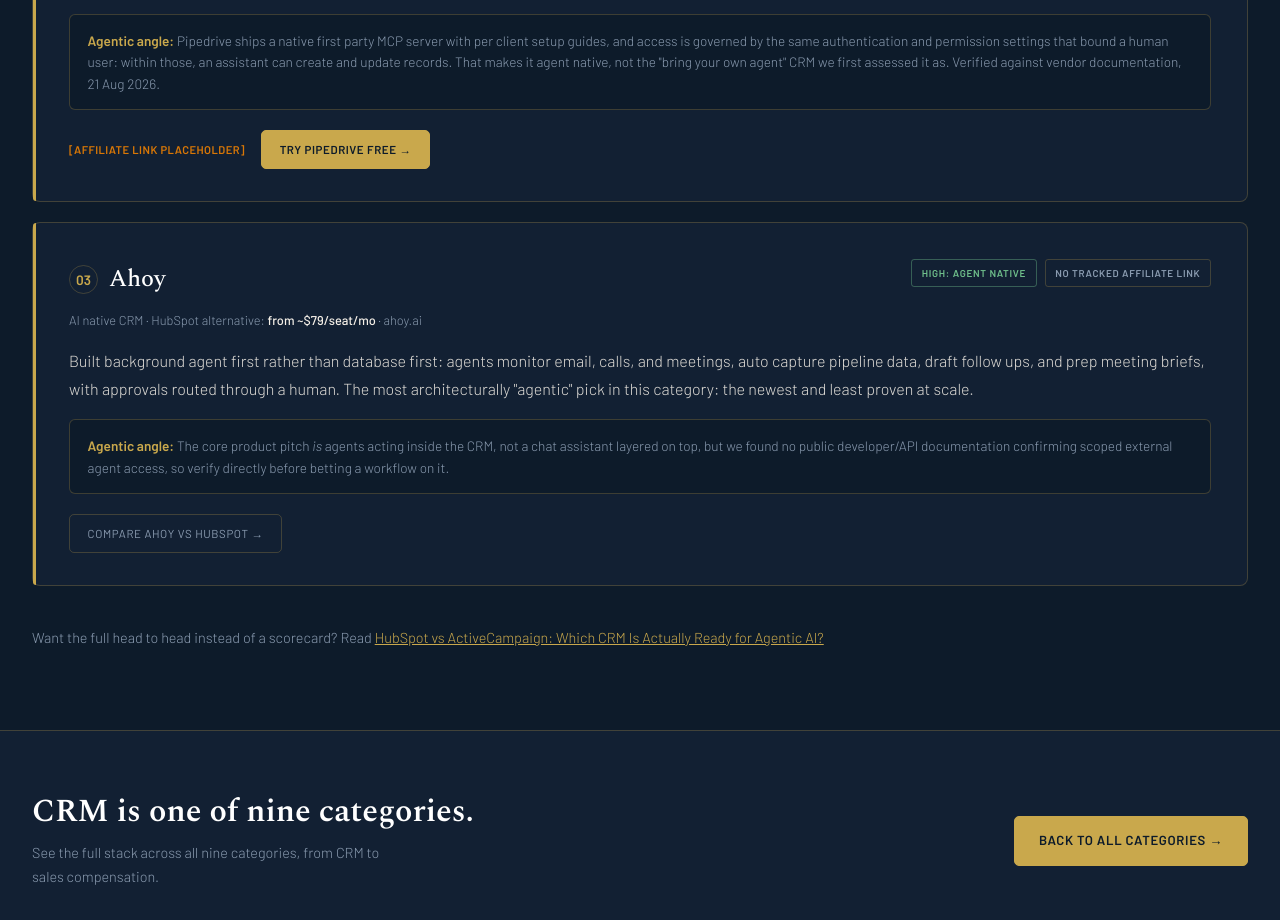
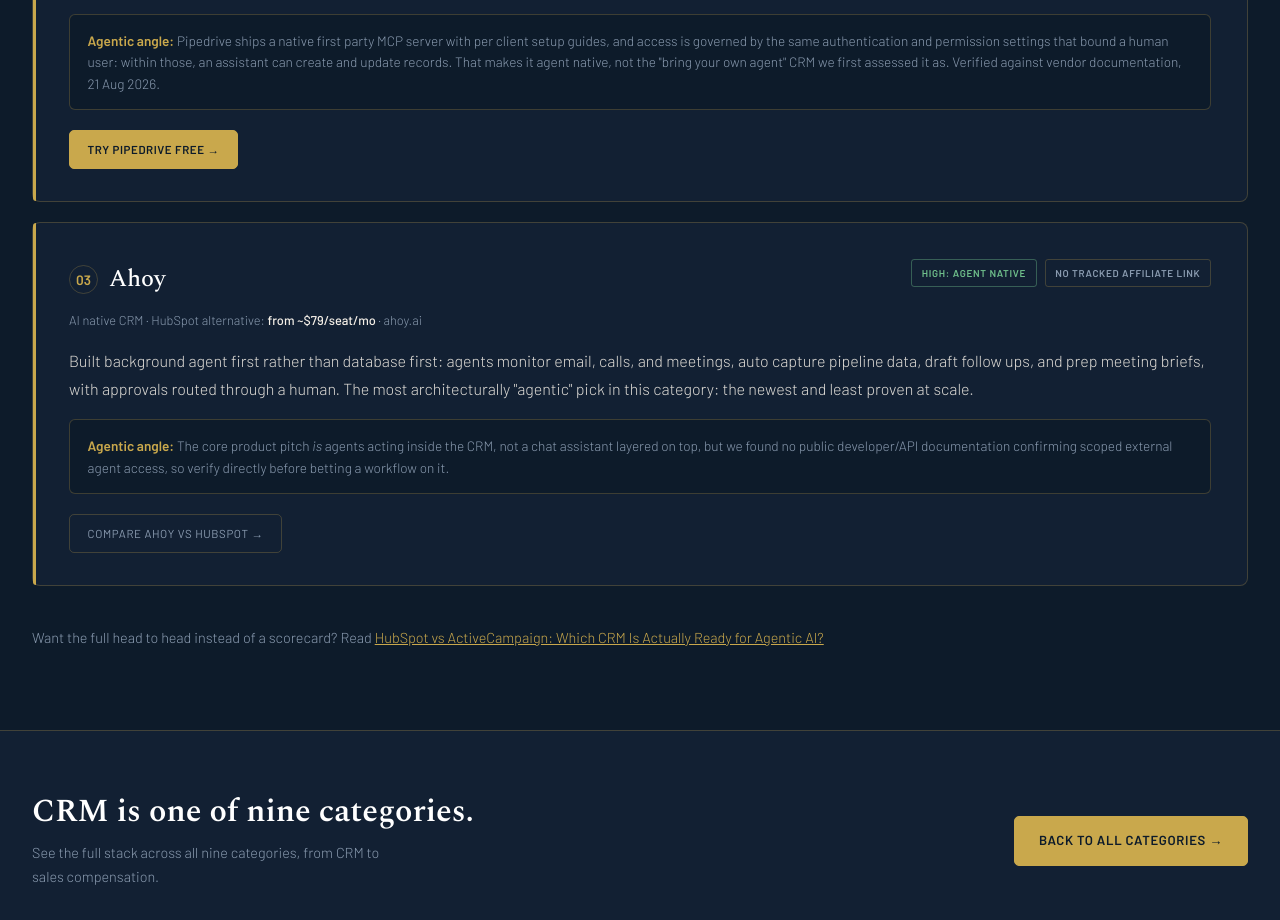
Before and after one commit to fragenticadvisor-jpg/agentic-ready-stack-site, a plain HTML site: page categories/crm.html in a window 1280 px wide. Shown: the part 1162-2082 px from the top of the page. Drawn offline with nearby package versions, Linux system fonts and the light colour scheme; a script that the page names is missing.

Commit message:
Activate live Pipedrive affiliate link (program approved)

```diff
--- a/categories/crm.html
+++ b/categories/crm.html
@@ -98,8 +98,7 @@
       <p class="vendor-desc">Simpler and cheaper than HubSpot, with a clean API that's genuinely easy for a developer to wire an external agent into. What it lacks is native agent tooling: you're building the "agentic" part yourself, a fair tradeoff for a leaner sales only team.</p>
       <div class="vendor-angle"><b>Agentic angle:</b> Pipedrive ships a native first party MCP server with per client setup guides, and access is governed by the same authentication and permission settings that bound a human user: within those, an assistant can create and update records. That makes it agent native, not the "bring your own agent" CRM we first assessed it as. Verified against vendor documentation, 21 Aug 2026.</div>
       <div class="vendor-cta-row">
-        <span class="placeholder-note">[Affiliate link placeholder]</span>
-        <a class="btn btn-sm" href="#" data-affiliate="pipedrive">Try Pipedrive free →</a>
+        <a class="btn btn-sm" href="https://aff.trypipedrive.com/wvtqbi9poeu9" target="_blank" rel="noopener sponsored">Try Pipedrive free →</a>
       </div>
     </div>
 
```
